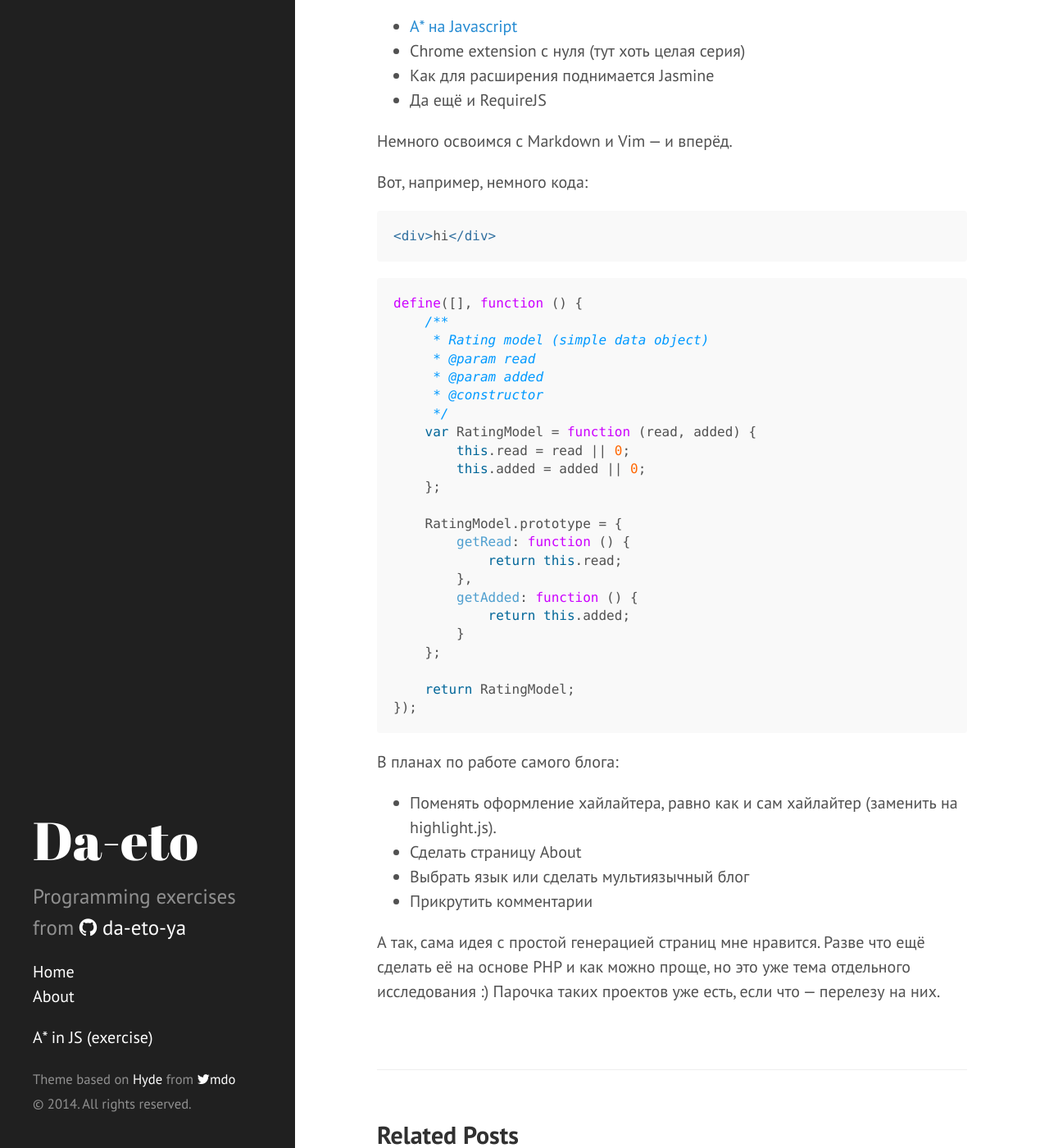
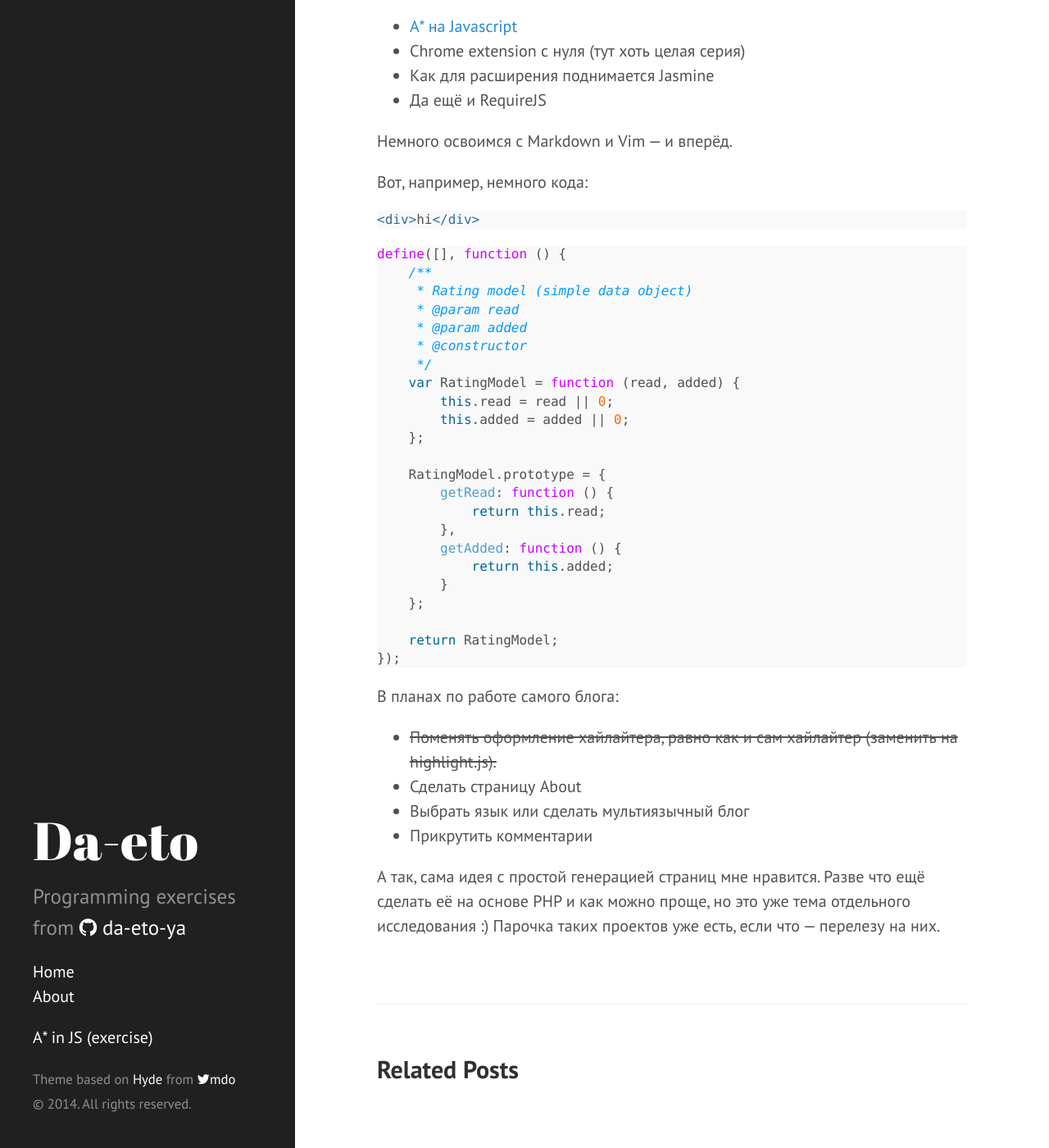
Before and after one commit to da-eto/da-eto.github.io, a Jekyll site: the page built from _posts/2014-05-23-intro.md, in a window 1280 px wide and 1400 px high, scrolled down 333 px. Shown: the whole window at 82% size. Built offline with Jekyll 4.4.1, drawn with Linux system fonts in a browser that asks for light colours; nearby versions of some CDN libraries; Markdown is read by kramdown in place of the engine named in the settings.

Commit message:
introduce highlight.js

```diff
--- a/_config.yml
+++ b/_config.yml
@@ -1,6 +1,9 @@
 # Dependencies
 markdown:         redcarpet
-highlighter:      pygments
+redcarpet:
+  extensions: ["no_intra_emphasis", "fenced_code_blocks", "autolink", "tables", "with_toc_data", "strikethrough"]
+
+highlighter:      false
 
 # Permalinks
 permalink:        pretty
--- a/_includes/head.html
+++ b/_includes/head.html
@@ -26,4 +26,9 @@
 
   <!-- RSS -->
   <link rel="alternate" type="application/rss+xml" title="RSS" href="/atom.xml">
+
+  <!-- Highlight.js -->
+  <link rel="stylesheet" href="http://yandex.st/highlightjs/8.0/styles/foundation.min.css">
+  <script src="http://yandex.st/highlightjs/8.0/highlight.min.js"></script>
+  <script>hljs.initHighlightingOnLoad();</script>
 </head>
--- a/_posts/2014-05-23-intro.md
+++ b/_posts/2014-05-23-intro.md
@@ -48,7 +48,7 @@
 
 В планах по работе самого блога:
 
-* Поменять оформление хайлайтера, равно как и сам хайлайтер (заменить на highlight.js).
+* ~~Поменять оформление хайлайтера, равно как и сам хайлайтер (заменить на highlight.js).~~
 * Сделать страницу About
 * Выбрать язык или сделать мультиязычный блог
 * Прикрутить комментарии
--- a/public/css/poole.css
+++ b/public/css/poole.css
@@ -149,7 +149,7 @@
 /* Code */
 code,
 pre {
-  font-family: Menlo, Monaco, "Courier New", monospace;
+  font-family: Consolas, "Ubuntu Mono", Menlo, Monaco, "Courier New", monospace;
 }
 code {
   padding: .25em .5em;
@@ -162,7 +162,6 @@
   display: block;
   margin-top: 0;
   margin-bottom: 1rem;
-  padding: 1rem;
   font-size: .8rem;
   line-height: 1.4;
   white-space: pre;
```
